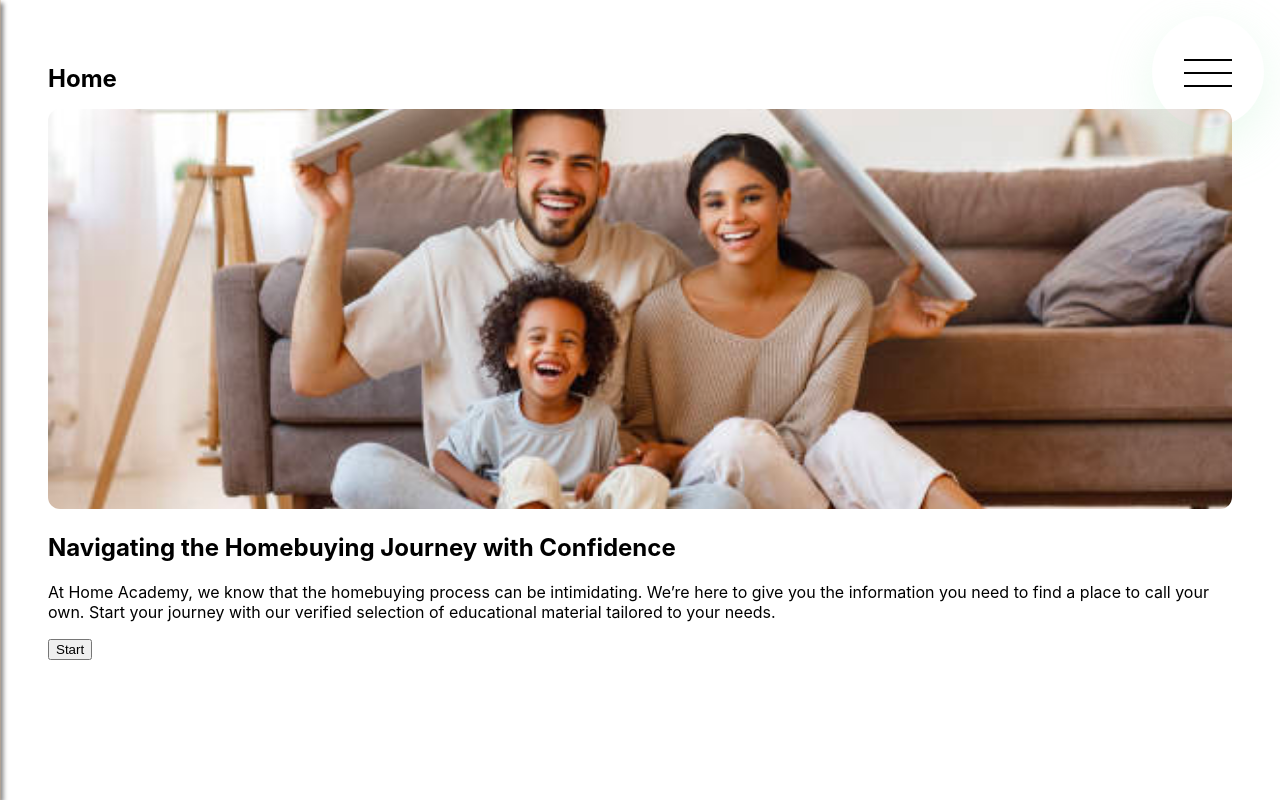
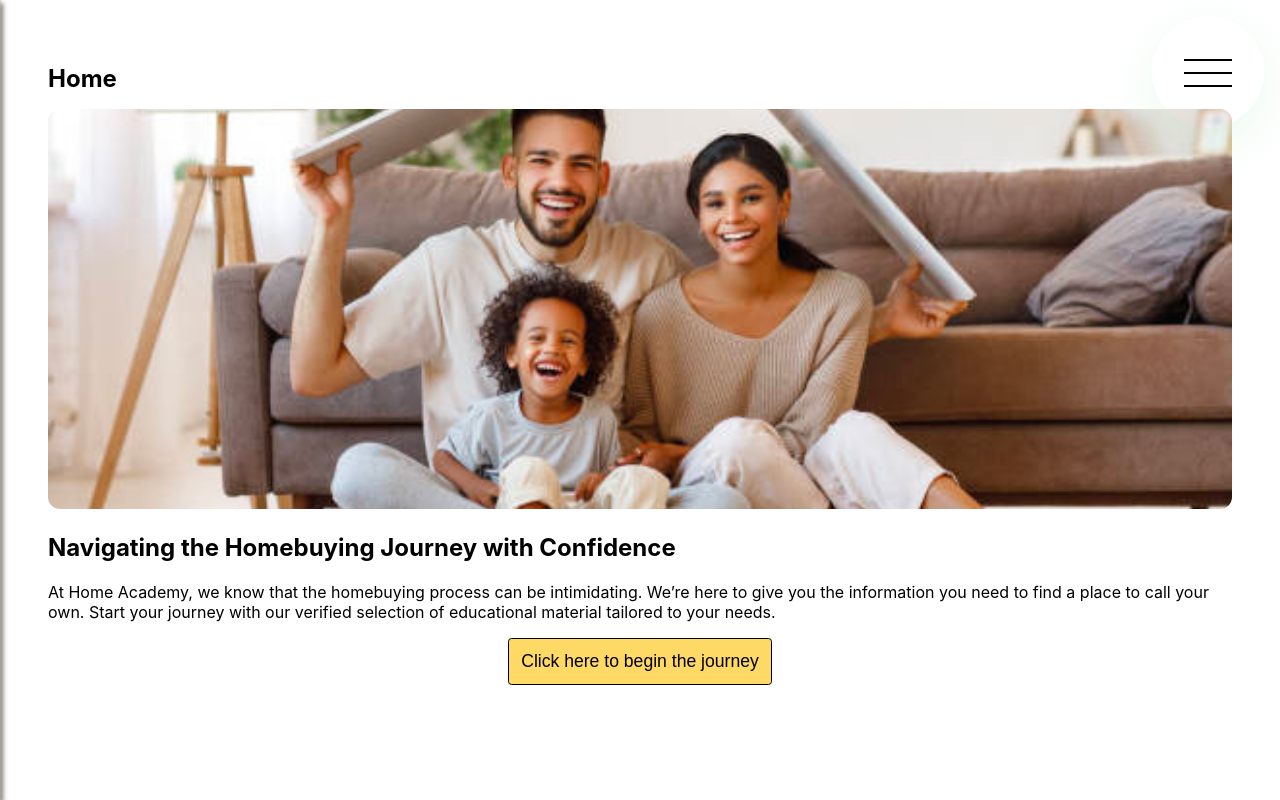
Before and after one commit to glaudiston/c2c, a React (Create React App) app in the folder home-academy-mfe/: page / in a window 1280 px wide. Built offline with nearby package versions, Linux system fonts and the light colour scheme.

Commit message:
button to navigate

```diff
--- a/home-academy-mfe/src/App.css
+++ b/home-academy-mfe/src/App.css
@@ -31,3 +31,14 @@ h2 {
   width: 100%;
   position: absolute;
 }
+
+div#div-btn {
+	text-align: center;
+}
+div#div-btn button {
+	background-color: #FFD966;
+	border: thin solid black;
+	border-radius: .2em;
+	font-size: 1.1rem;
+	padding: 0.75rem;
+}
--- a/home-academy-mfe/src/Home.tsx
+++ b/home-academy-mfe/src/Home.tsx
@@ -1,5 +1,6 @@
 import { useState } from "react";
 import Head from "./PageHeader"
+import { Link } from 'react-router-dom';
 function Home() {
   const [click, setClick] = useState<boolean>(false);
 
@@ -12,7 +13,11 @@ function Home() {
         <p>
           At Home Academy, we know that the homebuying process can be intimidating. We’re here to give you the information you need to find a place to call your own. Start your journey with our verified selection of educational material tailored to your needs.
   </p>
-  	<button>Start</button>
+      </div>
+      <div id='div-btn'>
+	  <Link to="/start">
+		  <button>Click here to begin the journey</button>
+	  </Link>
       </div>
     </div>
   );
--- a/home-academy-mfe/src/Menu.css
+++ b/home-academy-mfe/src/Menu.css
@@ -1,5 +1,5 @@
 .menu {
-	background-color: #d6b79e;
+	background-color: rgb(214,183,158,.95);
 	position: fixed;
 	padding: 2rem;
 	left: 0px;
--- a/home-academy-mfe/src/Menu.tsx
+++ b/home-academy-mfe/src/Menu.tsx
@@ -54,7 +54,6 @@ const MenuIcon = styled.span`
   }
 `;
 
-
 const Menu = (click: boolean) => {
 	const menuClassName='menu menu-' + (click ? 'open': 'closed')
 	return (
--- a/home-academy-mfe/src/index.tsx
+++ b/home-academy-mfe/src/index.tsx
@@ -1,15 +1,10 @@
-import React from 'react';
 import ReactDOM from 'react-dom/client';
 import './index.css';
 import App from './App';
 import reportWebVitals from './reportWebVitals';
 
 const root = ReactDOM.createRoot(document.getElementById("root") as Element);
-root.render(
-  <React.StrictMode>
-    <App />
-  </React.StrictMode>
-);
+root.render(<App />);
 
 // If you want to start measuring performance in your app, pass a function
 // to log results (for example: reportWebVitals(console.log))
```
